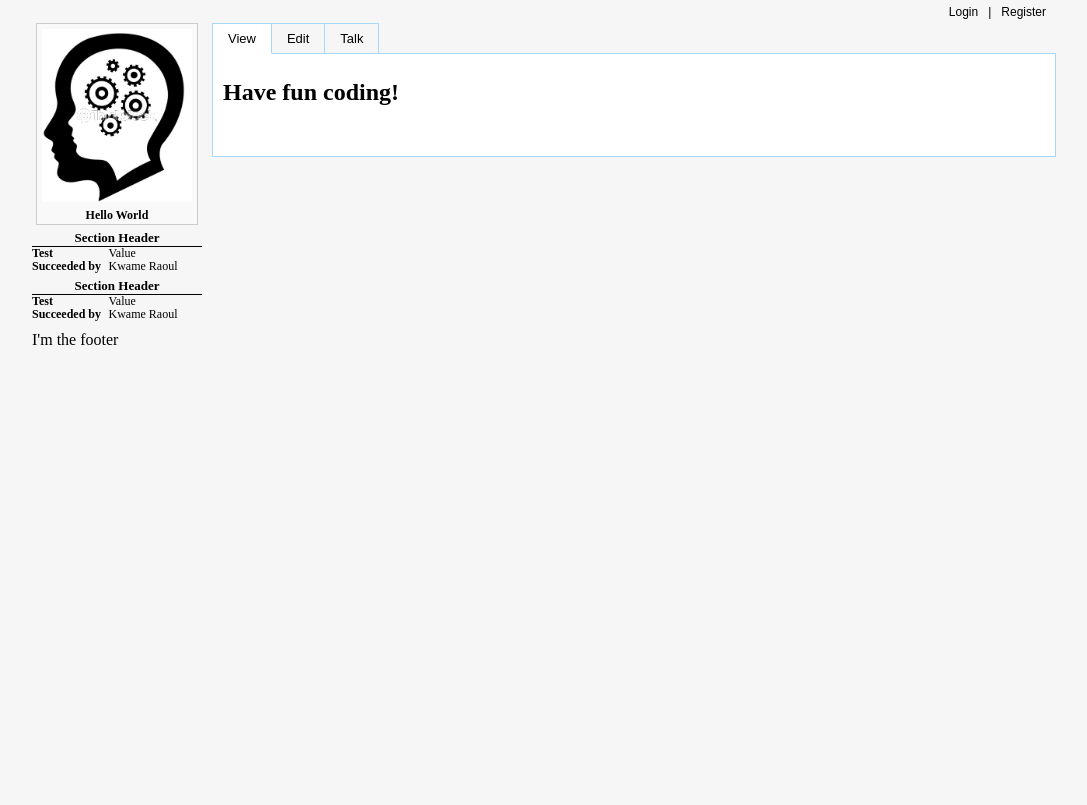
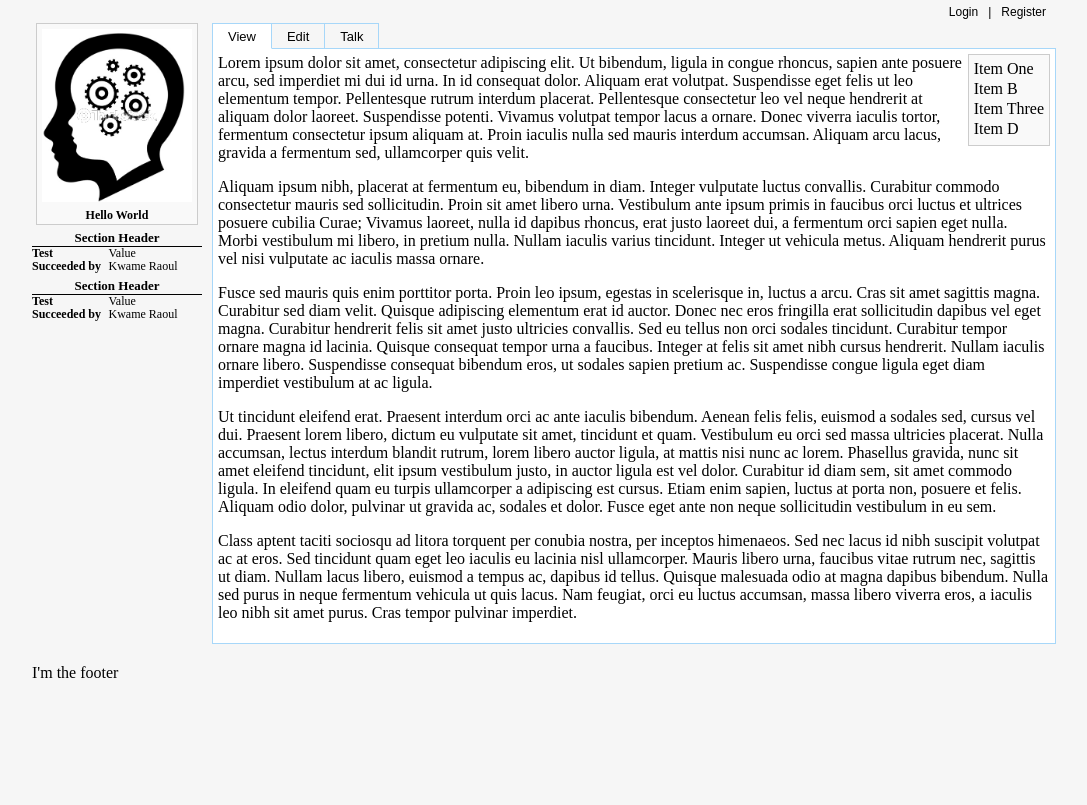
Before and after one commit to dracony/Structured-Wiki, a PHP site: page / in a window 1280 px wide. Shown: the whole page, without its empty margins (96-1183 px from the left). Run offline with PHP 8.4, Linux system fonts and the light colour scheme.

Commit message:
Some cleanups

```diff
--- a/application/classes/controller/article.php
+++ b/application/classes/controller/article.php
@@ -2,24 +2,26 @@
 class Article_Controller extends Page {
 
 	public function action_view() {
-		$this->subview = 'view';
+		$this->pageView = 'pageView';
+		$this->attributeView = 'attributeView';
 		$this->view->mode = 'view';
 		$this->view->title = 'Home page';
 		$this->view->message = 'Have fun coding!';
 	}
 
 	public function action_edit() {
-		$this->subview = 'edit';
+		$this->pageView = 'pageEdit';
+		$this->attributeView = 'attributeEdit';
 		$this->view->mode = 'edit';
 		$this->view->title = 'Home page';
 		$this->view->message = 'Have fun coding!';
 	}
 
 	public function action_talk() {
-		$this->subview = 'talk';
+		$this->pageView = 'pageTalk';
+		$this->attributeView = 'attributeTalk';
 		$this->view->mode = 'talk';
 		$this->view->title = 'Home page';
 		$this->view->message = 'Have fun coding!';
 	}
 }
-?>
--- a/application/classes/page.php
+++ b/application/classes/page.php
@@ -1,7 +1,8 @@
 <?php
 class Page extends Controller {
     public $view;
-    public $subview;
+    public $pageView;
+    public $attributeView;
 
     public $appTitle;
 
@@ -30,6 +31,7 @@ class Page extends Controller {
 
         // Setup the default layout
         $this->view->cssLayout = "layoutLeft";
+        // $this->view->cssLayout = "layoutRight";
     }
 
 
@@ -43,7 +45,8 @@ class Page extends Controller {
 
         //We will find the file path to the view that will
         //be specified as $subview by the actual controller
-        $this->view->subview = Misc::find_file('views', $this->subview);
+        $this->view->pageView = Misc::find_file('views', $this->pageView);
+        $this->view->attributeView = Misc::find_file('views', $this->attributeView);
 
         //And now to render the main view
         $this->response->body = $this->view->render();
--- /dev/null
+++ b/application/views/attributeView.php
@@ -0,0 +1,22 @@
+<div class='pageImage'>
+    <img src='<?php echo $pageImage; ?>' />
+    <label>Hello World</label>
+</div>
+<h1>Section Header</h1>
+<div class="row">
+    <label>Test</label>
+    <data>Value</data>
+</div>
+<div class="row">
+    <label>Succeeded by</label>
+    <data>Kwame Raoul</data>
+</div>
+<h1>Section Header</h1>
+<div class="row">
+    <label>Test</label>
+    <data>Value</data>
+</div>
+<div class="row">
+    <label>Succeeded by</label>
+    <data>Kwame Raoul</data>
+</div>
--- /dev/null
+++ b/application/views/pageView.php
@@ -0,0 +1,13 @@
+<div class="toc">
+<ul>
+<li>Item One</li>
+<li>Item B</li>
+<li>Item Three</li>
+<li>Item D</li>
+</ul>
+</div>
+<p>Lorem ipsum dolor sit amet, consectetur adipiscing elit. Ut bibendum, ligula in congue rhoncus, sapien ante posuere arcu, sed imperdiet mi dui id urna. In id consequat dolor. Aliquam erat volutpat. Suspendisse eget felis ut leo elementum tempor. Pellentesque rutrum interdum placerat. Pellentesque consectetur leo vel neque hendrerit at aliquam dolor laoreet. Suspendisse potenti. Vivamus volutpat tempor lacus a ornare. Donec viverra iaculis tortor, fermentum consectetur ipsum aliquam at. Proin iaculis nulla sed mauris interdum accumsan. Aliquam arcu lacus, gravida a fermentum sed, ullamcorper quis velit.</p>
+<p>Aliquam ipsum nibh, placerat at fermentum eu, bibendum in diam. Integer vulputate luctus convallis. Curabitur commodo consectetur mauris sed sollicitudin. Proin sit amet libero urna. Vestibulum ante ipsum primis in faucibus orci luctus et ultrices posuere cubilia Curae; Vivamus laoreet, nulla id dapibus rhoncus, erat justo laoreet dui, a fermentum orci sapien eget nulla. Morbi vestibulum mi libero, in pretium nulla. Nullam iaculis varius tincidunt. Integer ut vehicula metus. Aliquam hendrerit purus vel nisi vulputate ac iaculis massa ornare.</p>
+<p>Fusce sed mauris quis enim porttitor porta. Proin leo ipsum, egestas in scelerisque in, luctus a arcu. Cras sit amet sagittis magna. Curabitur sed diam velit. Quisque adipiscing elementum erat id auctor. Donec nec eros fringilla erat sollicitudin dapibus vel eget magna. Curabitur hendrerit felis sit amet justo ultricies convallis. Sed eu tellus non orci sodales tincidunt. Curabitur tempor ornare magna id lacinia. Quisque consequat tempor urna a faucibus. Integer at felis sit amet nibh cursus hendrerit. Nullam iaculis ornare libero. Suspendisse consequat bibendum eros, ut sodales sapien pretium ac. Suspendisse congue ligula eget diam imperdiet vestibulum at ac ligula.</p>
+<p>Ut tincidunt eleifend erat. Praesent interdum orci ac ante iaculis bibendum. Aenean felis felis, euismod a sodales sed, cursus vel dui. Praesent lorem libero, dictum eu vulputate sit amet, tincidunt et quam. Vestibulum eu orci sed massa ultricies placerat. Nulla accumsan, lectus interdum blandit rutrum, lorem libero auctor ligula, at mattis nisi nunc ac lorem. Phasellus gravida, nunc sit amet eleifend tincidunt, elit ipsum vestibulum justo, in auctor ligula est vel dolor. Curabitur id diam sem, sit amet commodo ligula. In eleifend quam eu turpis ullamcorper a adipiscing est cursus. Etiam enim sapien, luctus at porta non, posuere et felis. Aliquam odio dolor, pulvinar ut gravida ac, sodales et dolor. Fusce eget ante non neque sollicitudin vestibulum in eu sem.</p>
+<p>Class aptent taciti sociosqu ad litora torquent per conubia nostra, per inceptos himenaeos. Sed nec lacus id nibh suscipit volutpat ac at eros. Sed tincidunt quam eget leo iaculis eu lacinia nisl ullamcorper. Mauris libero urna, faucibus vitae rutrum nec, sagittis ut diam. Nullam lacus libero, euismod a tempus ac, dapibus id tellus. Quisque malesuada odio at magna dapibus bibendum. Nulla sed purus in neque fermentum vehicula ut quis lacus. Nam feugiat, orci eu luctus accumsan, massa libero viverra eros, a iaculis leo nibh sit amet purus. Cras tempor pulvinar imperdiet.</p>
--- a/application/views/template.php
+++ b/application/views/template.php
@@ -13,28 +13,7 @@
         Register
         </div>
         <div class="pageAttributes">
-            <div class='pageImage'>
-                <img src='<?php echo $pageImage; ?>' />
-                <label>Hello World</label>
-            </div>
-            <h1>Section Header</h1>
-            <div class="row">
-                <label>Test</label>
-                <data>Value</data>
-            </div>
-            <div class="row">
-                <label>Succeeded by</label>
-                <data>Kwame Raoul</data>
-            </div>
-            <h1>Section Header</h1>
-            <div class="row">
-                <label>Test</label>
-                <data>Value</data>
-            </div>
-            <div class="row">
-                <label>Succeeded by</label>
-                <data>Kwame Raoul</data>
-            </div>
+            <?php include($attributeView); ?>
         </div>
         <?php if ($canEdit === true || $canTalk === true) { ?>
         <div class="pageMenu">
@@ -56,7 +35,7 @@
         </div>
         <?php } ?>
         <div class="pageContent">
-            <?php include($subview); ?>
+            <?php include($pageView); ?>
         </div>
         <div class="pageFooter">
             I'm the footer
--- a/application/views/view.php
+++ /dev/null
@@ -1 +0,0 @@
-<h2><?php echo $message; ?></h2>
--- a/web/layoutCommon.css
+++ b/web/layoutCommon.css
@@ -8,23 +8,21 @@ html, body {
 
 .page {
     width: 1024px;
-    margin: 0 auto 0 auto;
+    margin: 0 auto 30px auto;
 }
 
 .topBar {
     height: 15px;
     margin-top: 5px;
-    margin-left: 180px;
     margin-bottom: 3px;
+    padding-left: 10px;
     padding-right: 10px;
-    text-align: right;
     font-family: sans-serif;
     font-size: 12px;
 }
 
 .pageAttributes {
     width: 170px;
-    float: left;
     margin-bottom: 10px;
 }
 
@@ -64,26 +62,21 @@ html, body {
 }
 
 .pageMenu {
-    height: 30px;
-    clear: right;
-    margin-left: 180px;
+    height: 25px;
     margin-bottom: -1px;
-    border-left: 1px solid #a7d7f9;
     border-bottom: 1px solid #a7d7f9;
 }
 
 .pageMenu .button {
-    float: left;
-    height: 29px;
-    border-right: 1px solid #a7d7f9;
+    height: 24px;
     border-top: 1px solid #a7d7f9;
     padding-left: 15px;
     padding-right: 15px;
     text-align: center;
-    line-height: 30px;
+    line-height: 25px;
     font-family: sans-serif;
     font-size: 13px;
-    cursor: hand;
+    cursor: pointer;
 }
 
 .pageMenu .button.selected {
@@ -93,11 +86,14 @@ html, body {
 }
 
 .pageContent {
-    clear: right;
-    margin-left: 180px;
     border: 1px solid #a7d7f9;
     background-color: white;
-    padding: 5px 10px 30px 10px;
+    padding: 5px;
+    margin-bottom: 20px;
+}
+
+.pageContent P {
+    margin-top: 0px;
 }
 
 .pageFooter {
@@ -126,3 +122,22 @@ html, body {
 .pageImage img {
     width: 100%;
 }
+
+
+.toc {
+    margin-bottom: 5px;
+    padding: 5px;
+    border: 1px solid #CCC;
+    background-color: #F9F9F9;
+}
+
+.toc ul {
+    margin: 0px;
+    padding: 0px;
+    list-style-type: none;
+}
+
+.toc li {
+    margin-bottom: 2px;
+    cursor: pointer;
+}
--- a/web/layoutLeft.css
+++ b/web/layoutLeft.css
@@ -0,0 +1,29 @@
+.topBar {
+    margin-left: 180px;
+    text-align: right;
+}
+
+.pageAttributes {
+    float: left;
+}
+
+.pageMenu {
+    clear: right;
+    margin-left: 180px;
+    border-left: 1px solid #a7d7f9;
+}
+
+.pageMenu .button {
+    float: left;
+    border-right: 1px solid #a7d7f9;
+}
+
+.pageContent {
+    clear: right;
+    margin-left: 180px;
+}
+
+.toc {
+    float: right;
+    margin-left: 5px;
+}
```
Also changed, not shown: web/layoutRight.css (added, +29 -0 lines), application/views/attributeEdit.php (added), application/views/attributeTalk.php (added), application/views/pageEdit.php (renamed from application/views/edit.php), application/views/pageTalk.php (renamed from application/views/talk.php).
